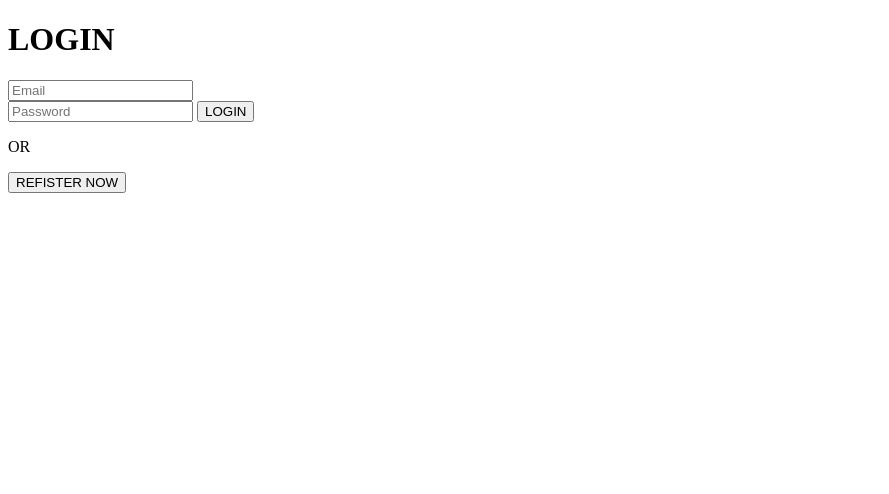
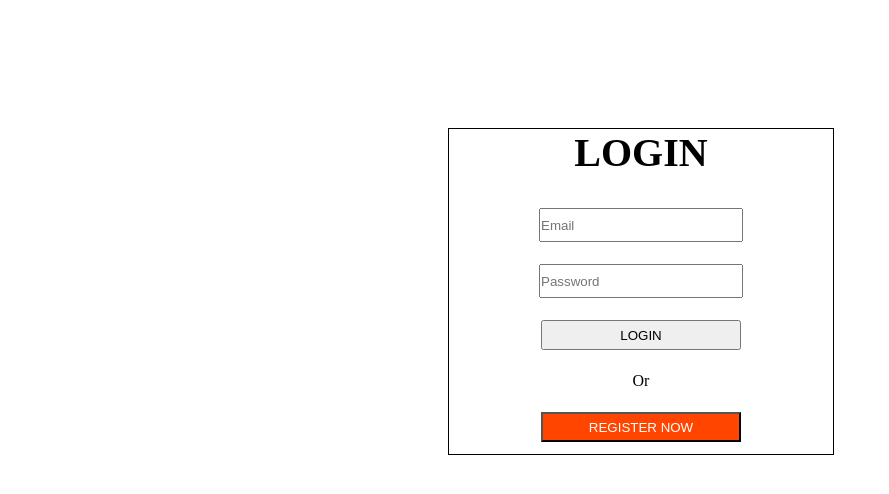
Before and after one commit to sumitpatel01/Cybercom-Creation, a PHP site: page /Login.html in a window 1280 px wide. Shown: the top 494 px of the page, without its empty margins (0-889 px from the left). Run offline with PHP 8.4, Linux system fonts and the light colour scheme.

Commit message:
final commit

```diff
--- a/Test-user/Login.html
+++ b/Test-user/Login.html
@@ -3,6 +3,7 @@
 <head>
     <meta charset="UTF-8">
     <meta name="viewport" content="width=device-width, initial-scale=1.0">
+    <link rel="stylesheet" href="css/style.css">
     <title>Login</title>
 </head>
 <body>
@@ -11,11 +12,23 @@
             <h1>LOGIN</h1>
         </div>
         <div class="box">
-            <input type="text" name="email" id="email" placeholder="Email"><br>
-            <input type="password" name="password" id="password" placeholder="Password">
-            <input type="button" value="LOGIN" id='login' onclick="login()">
-            <P>OR</P>
-            <input type="button" value="REFISTER NOW" id="register" onclick="register()">
+            <table>
+                <tr>
+                    <td><input type="text" name="email" id="email" placeholder="Email"><br></td>
+                </tr>
+                <tr>
+                    <td><input type="password" name="password" id="password" placeholder="Password"></td>
+                </tr>
+                <tr>
+                    <td><input type="button" value="LOGIN" id='login' onclick="login()"></td>
+                </tr>
+                <tr>
+                    <td>Or</td>
+                </tr>
+                <tr>
+                    <td><input type="submit" name="register" id="register" value="REGISTER NOW"  onclick="register()"></td>
+                </tr>
+            </table>
         </div>
     </div>
     <script src="js/login.js"></script>
--- /dev/null
+++ b/Test-user/css/style.css
@@ -0,0 +1,55 @@
+*{
+	margin: 0;
+	padding: 0;
+}
+.container{
+	display: flex;
+	flex-direction: column;
+	width: 30%;
+	position: absolute;
+	height: auto;
+	margin-top: 10%;
+	margin-left: 35%;
+	border: 1px solid black;
+	justify-content: center;
+	align-items: center;
+}
+.header{
+	font-size: 20px;
+	color: black;
+	margin-bottom: 20px;
+	display: flex;
+	flex-direction: column;
+	justify-content: center;
+	align-items: center;
+}
+.box{
+    width: 100%;
+	display: flex;
+	flex-direction: column;
+	justify-content: center;
+	align-items: center;
+}
+table{
+    display: flex;
+    width: 100%;
+	justify-content: center;
+	align-items: center;
+}
+table td{
+	padding: 10px 0;
+	text-align: center;
+}
+input,select{
+	outline: none;
+	height: 30px;
+	width: 200px;
+}
+input[type="checkbox"]{
+	height: auto;
+	width: 20px;
+}
+input[type="submit"]{
+	background-color: orangered;
+	color: #fff;
+}
--- a/Test-user/js/users_session.js
+++ b/Test-user/js/users_session.js
@@ -1,6 +1,6 @@
 let userSessionList = function (userArr) {
 	let result = '';
-	for (let cur in us) {
+	for (let cur in userArr) {
 		if(userArr[cur]['logInTime']){
 			result += `<tr><td>${userArr[cur]['name']}</td><td>${userArr[cur]['logInTime']}</td><td>${userArr[cur]['logOutTime']}</td></tr>`;
 		}
```
Also changed, not shown: Test-user/Dashboard.html (+5 -5 lines), Test-user/Registration.html (+11 -8 lines), Test-user/Sub-user.html (+4 -3 lines), Test-user/css/dashboard.css (+13 -5 lines), Test-user/js/registration.js (+0 -47 lines), Test-user/js/sub_user.js (+27 -7 lines), Test-user/js/users.js (+6 -4 lines).
